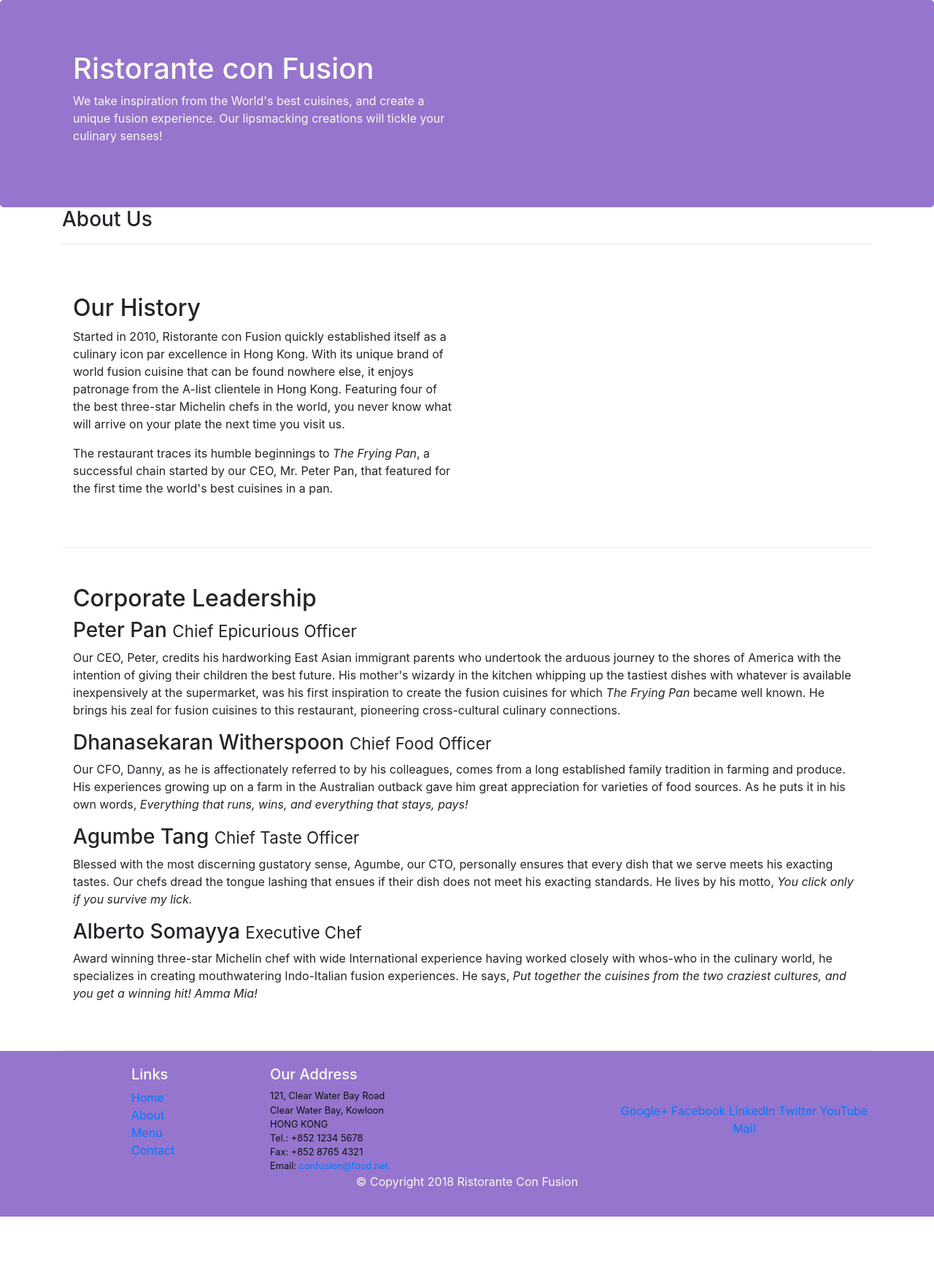
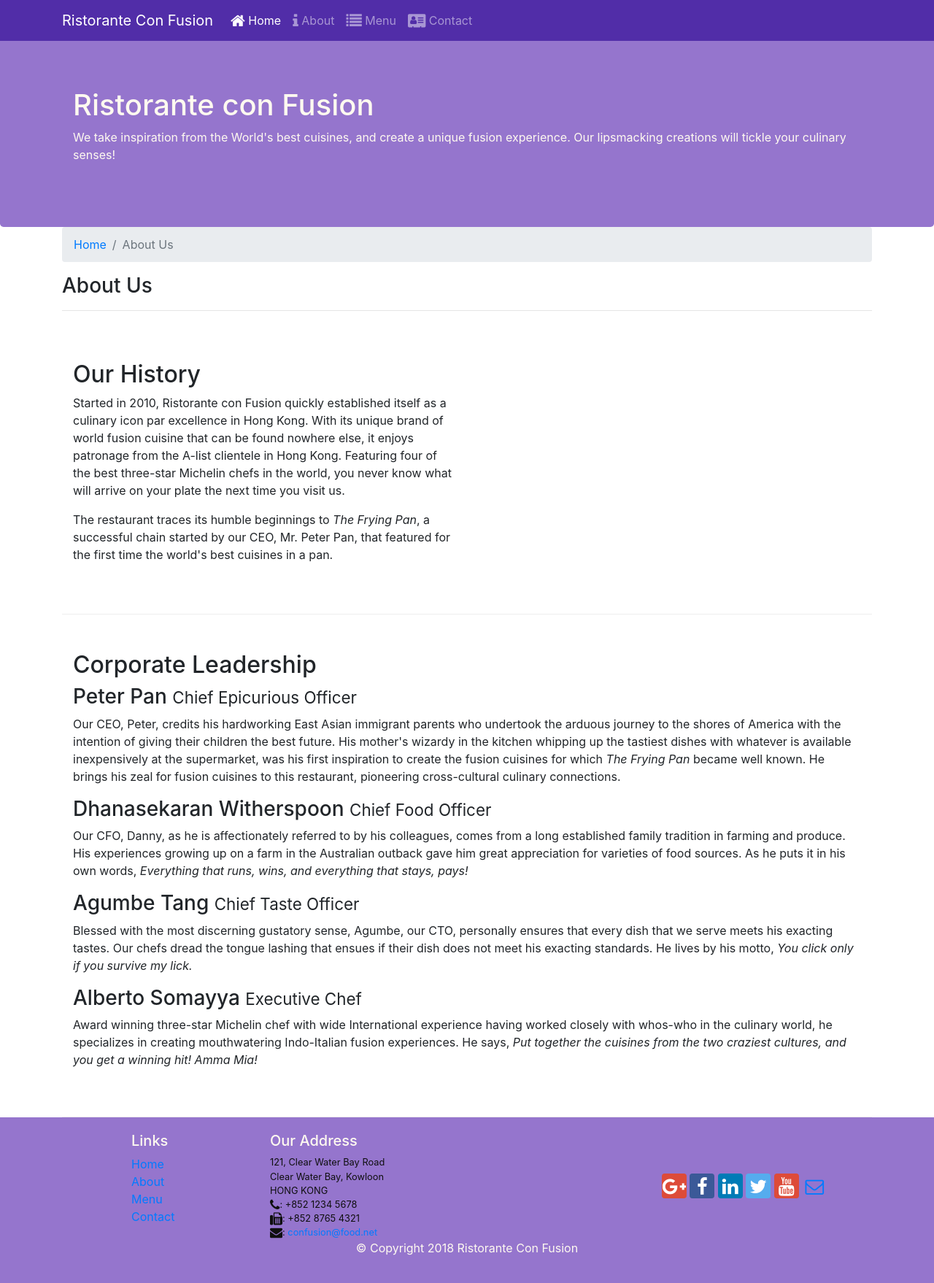
Before and after one commit to vishalrcop/Bootstrap4, a website: page aboutus.html in a window 1280 px wide. Shown: the whole page at 73% size. Before the commit the page ends 1667 px from the top, so only its background shows below. Drawn offline with nearby package versions, Linux system fonts and the light colour scheme.

Commit message:
Nav bar and Font Icons

```diff
--- a/aboutus.html
+++ b/aboutus.html
@@ -8,6 +8,8 @@
     <meta http-equiv="x-ua-compatible" content="ie=edge">
 
     <!-- Bootstrap CSS -->
+    <link rel="stylesheet" href="node_modules/font-awesome/css/font-awesome.min.css">
+    <link rel="stylesheet" href="node_modules/bootstrap-social/bootstrap-social.css">
     <link rel="stylesheet" href="node_modules/bootstrap/dist/css/bootstrap.min.css">
     <link href="css/styles.css" rel="stylesheet">
     <title>Ristorante Con Fusion: About Us</title>
@@ -16,10 +18,27 @@
 
 <body>
 
+    <nav class="navbar navbar-dark navbar-expand-sm fixed-top">
+        <div class="container">
+            <button class="navbar-toggler" type="button" data-toggle="collapse" data-target="#Navbar">
+                <span class="navbar-toggler-icon"></span>
+            </button>
+           <a class="navbar-brand" href="#">Ristorante Con Fusion</a>
+            <div class="collapse navbar-collapse" id="Navbar">
+                <ul class="navbar-nav mr-auto">
+                    <li class="nav-item active"><a class="nav-link" href="#"><span class="fa fa-home fa-lg"></span> Home</a></li>
+                    <li class="nav-item"><a class="nav-link" href="./aboutus.html"><span class="fa fa-info fa-lg"></span> About</a></li>
+                    <li class="nav-item"><a class="nav-link" href="#"><span class="fa fa-list fa-lg"></span> Menu</a></li>
+                    <li class="nav-item"><a class="nav-link" href="#"><span class="fa fa-address-card fa-lg"></span> Contact</a></li>
+                </ul>
+            </div>
+        </div>
+    </nav>
+
     <header class="jumbotron">
         <div class="container">
             <div class="row row-header">
-                <div class="col-12 col-sm-6">
+                <div class="col-12 col-sm-12">
                     <h1>Ristorante con Fusion</h1>
                     <p>We take inspiration from the World's best cuisines, and create a unique fusion experience. Our lipsmacking creations will tickle your culinary senses!</p>
                 </div>
@@ -30,10 +49,14 @@
     </header>
 
     <div class="container">
-        <div>
-            <div>
-               <h3>About Us</h3>
-               <hr>
+        <div class="row">
+            <div class="col-12 col-sm-12 col-md-12">
+                <ol class="col-12 breadcrumb">
+                    <li class="breadcrumb-item"><a href="./index.html">Home</a></li>
+                    <li class="breadcrumb-item active">About Us</li>
+                </ol>
+                <h3>About Us</h3>
+                <hr>
             </div>
         </div>
 
@@ -82,19 +105,22 @@
 		              121, Clear Water Bay Road<br>
 		              Clear Water Bay, Kowloon<br>
 		              HONG KONG<br>
-		              Tel.: +852 1234 5678<br>
-		              Fax: +852 8765 4321<br>
-		              Email: <a href="mailto:confusion@food.net">confusion@food.net</a>
+                      <i class="fa fa-phone fa-lg"></i>: +852 1234 5678<br>
+                      <i class="fa fa-fax fa-lg"></i>: +852 8765 4321<br>
+                      <i class="fa fa-envelope fa-lg"></i>:
+                      <a href="mailto:confusion@food.net">confusion@food.net</a>
 		           </address>
                 </div>
                 <div class="col-12 col-sm-4 align-self-center">
                     <div class="text-center">
-                        <a href="http://google.com/+">Google+</a>
-                        <a href="http://www.facebook.com/profile.php?id=">Facebook</a>
-                        <a href="http://www.linkedin.com/in/">LinkedIn</a>
-                        <a href="http://twitter.com/">Twitter</a>
-                        <a href="http://youtube.com/">YouTube</a>
-                        <a href="mailto:">Mail</a>
+                    <div class="text-center">
+                        <a class="btn btn-social-icon btn-google" href="http://google.com/+"><i class="fa fa-google-plus"></i></a>
+                        <a class="btn btn-social-icon btn-facebook" href="http://www.facebook.com/profile.php?id="><i class="fa fa-facebook"></i></a>
+                        <a class="btn btn-social-icon btn-linkedin" href="http://www.linkedin.com/in/"><i class="fa fa-linkedin"></i></a>
+                        <a class="btn btn-social-icon btn-twitter" href="http://twitter.com/"><i class="fa fa-twitter"></i></a>
+                        <a class="btn btn-social-icon btn-google" href="http://youtube.com/"><i class="fa fa-youtube"></i></a>
+                        <a class="btn btn-social-icon" href="mailto:"><i class="fa fa-envelope-o"></i></a>
+                    </div>
                     </div>
                 </div>
            </div>
@@ -105,7 +131,10 @@
            </div>
         </div>
     </footer>
-
+    <!-- jQuery first, then Popper.js, then Bootstrap JS. -->
+    <script src="node_modules/jquery/dist/jquery.slim.min.js"></script>
+    <script src="node_modules/popper.js/dist/umd/popper.min.js"></script>
+    <script src="node_modules/bootstrap/dist/js/bootstrap.min.js"></script>
 </body>
 
 </html>
--- a/css/styles.css
+++ b/css/styles.css
@@ -29,3 +29,12 @@ address{
     padding: 20px 0px 20px 0px;
     color:floralwhite;
 }
+
+body{
+    padding:50px 0px 0px 0px;
+    z-index:0;
+}
+
+.navbar-dark {
+     background-color: #512DA8;
+}
--- a/package.json
+++ b/package.json
@@ -15,6 +15,8 @@
   },
   "dependencies": {
     "bootstrap": "^4.0.0",
+    "bootstrap-social": "^5.1.1",
+    "font-awesome": "^4.7.0",
     "jquery": "^3.3.1",
     "popper.js": "^1.12.9"
   }
```
Also changed, not shown: index.html (+31 -9 lines), Untitled.html (added), 1 other file.
